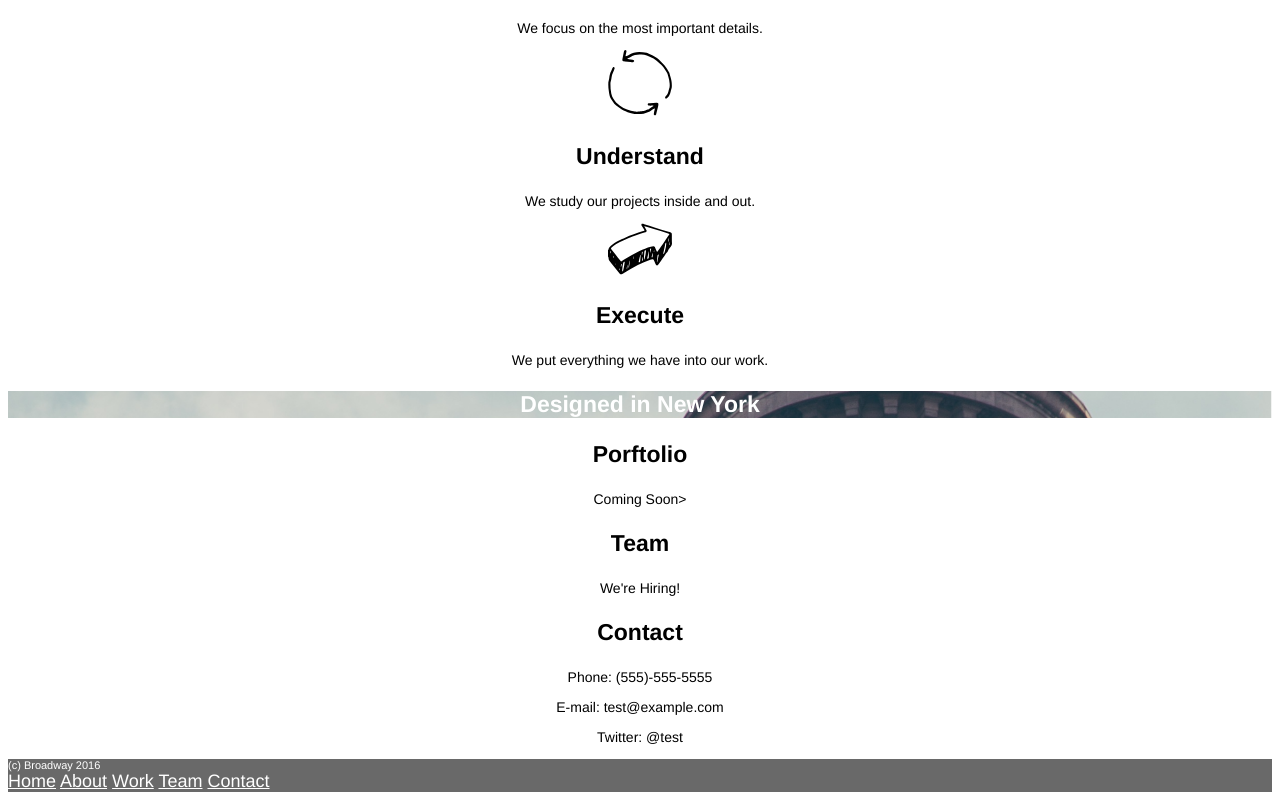
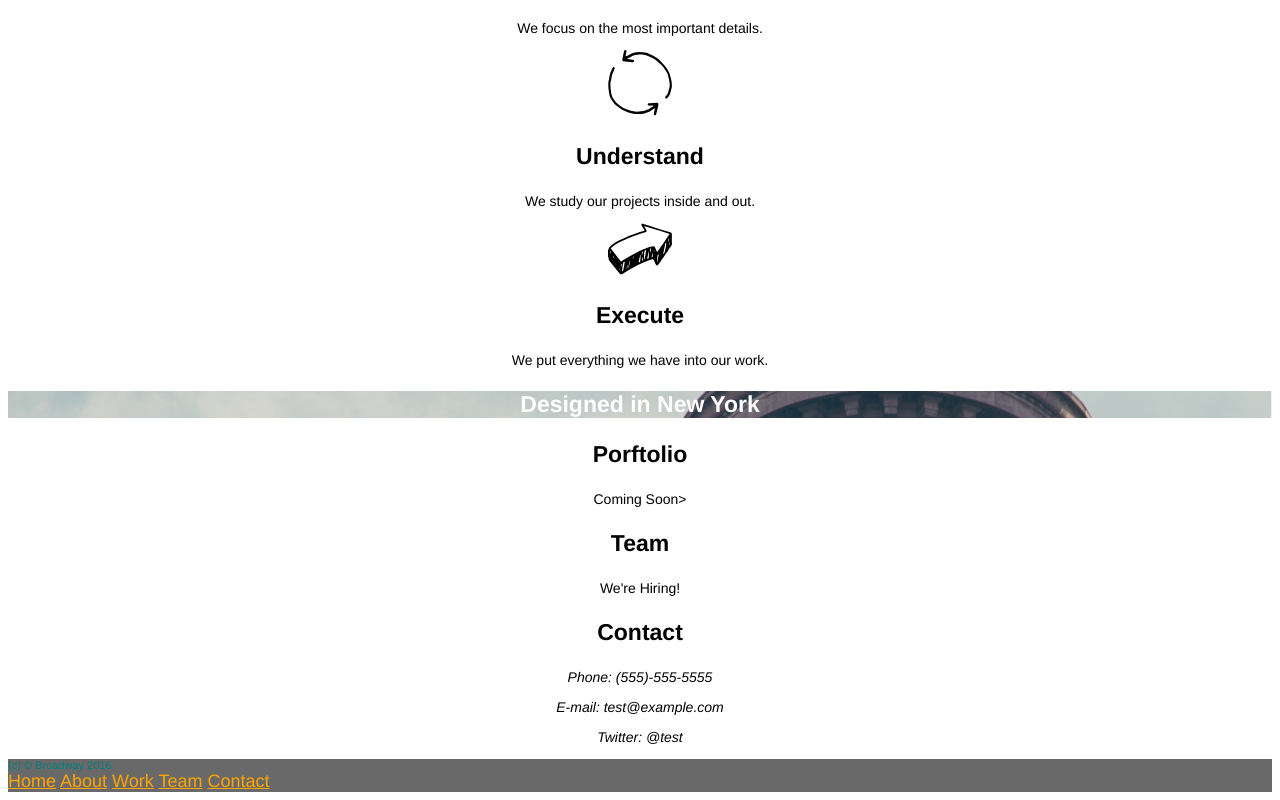
Before and after one commit to sturgisMrDA/broadway, a plain HTML site: page index.html in a window 1280 px wide. Shown: the part 461-1261 px from the top of the page. Drawn offline with Linux system fonts and the light colour scheme.

Commit message:
Final with tweaks.

```diff
--- a/index.html
+++ b/index.html
@@ -37,11 +37,13 @@
       <h3>Team</h3>
       <p>We're Hiring!</p>
       <h3>Contact</h3>
-      <p>Phone: (555)-555-5555</p>
-      <p>E-mail: test@example.com</p>
-      <p>Twitter: @test</p>
-      <div class="endbar">
-      (c) Broadway 2016
+      <address>
+        <p>Phone: (555)-555-5555</p>
+        <p>E-mail: test@example.com</p>
+        <p>Twitter: @test</p>
+      </address>
+      <div class="end-bar">
+      (c) &copy; Broadway 2016
         <nav>
           <a href="#">Home</a>
           <a href="#">About</a>
--- a/resources/css/index.css
+++ b/resources/css/index.css
@@ -16,7 +16,7 @@ header,
 
 nav {
   font-size: 18px;
-  color: white;
+  color: orange;
 }
 
 h1 {
@@ -38,17 +38,17 @@ ul {
   list-style: none;
 }
 
-.endbar {
+.end-bar {
   background-color: dimgray;
   font-size: 11px;
   text-align: left;
-  color: white;
+  color: teal;
 }
 
 a {
-  color: white;
+  color: inherit;
 }
 
 footer.nav {
-  text-align: center;
+  color: teal;
 }
```
